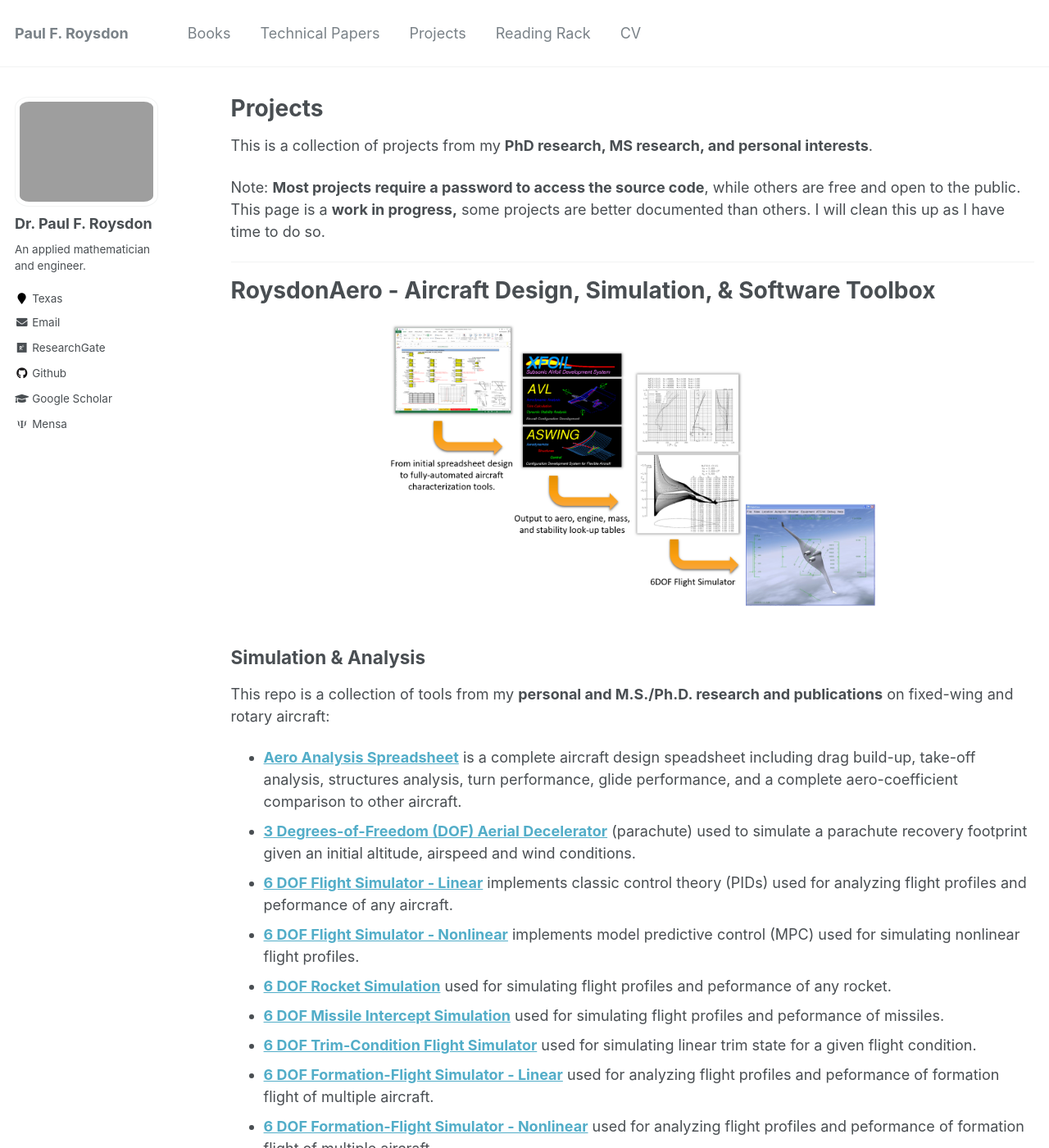
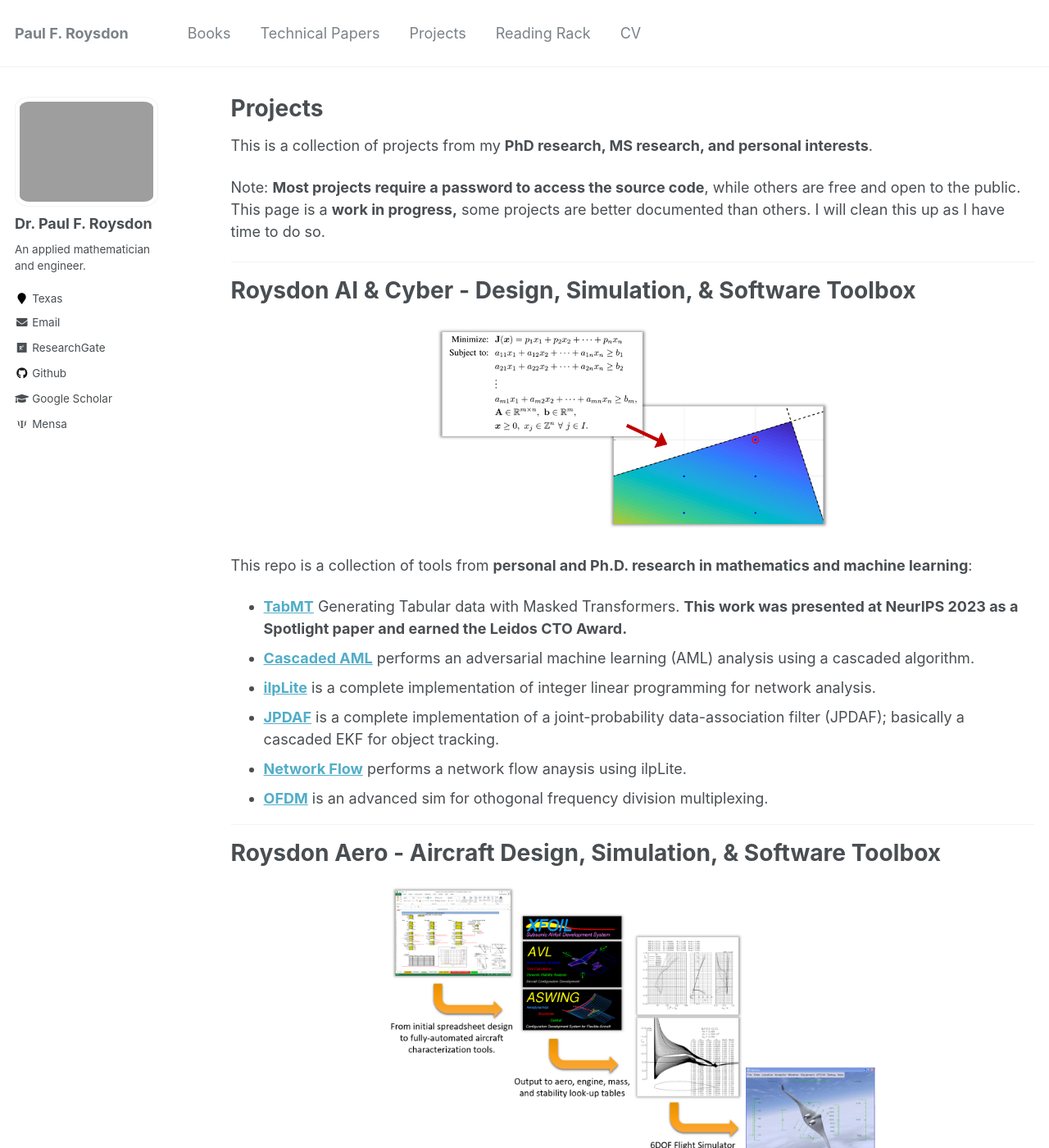
Before and after one commit to pfroysdon/pfroysdon.github.io, a Jekyll site: the page built from _pages/projects.md, in a window 1280 px wide and 1400 px high. Shown: the whole window at 82% size. Built offline with Jekyll 4.4.1, drawn with Linux system fonts in a browser that asks for light colours; some web fonts are replaced; some of the changed text lies outside the part shown.

Commit message:
Update projects.md

```diff
--- a/_pages/projects.md
+++ b/_pages/projects.md
@@ -13,9 +13,23 @@ This is a collection of projects from my **PhD research, MS research, and person
 Note: **Most projects require a password to access the source code**, while others are free and open to the public.  This page is a **work in progress,** some projects are better documented than others.  I will clean this up as I have time to do so.
 
 
+-----------------------------------------------------------------------------------
+# Roysdon AI & Cyber - Design, Simulation, & Software Toolbox
+<p align="center">
+	<img width="500" img src="/images/ILP_Lite_Main.png">
+</p>
+
+This repo is a collection of tools from **personal and Ph.D. research in mathematics and machine learning**:
+- [**TabMT**](https://github.com/pfroysdon/projects/blob/main/applied_math/tabmt) Generating Tabular data with Masked Transformers. **This work was presented at NeurIPS 2023 as a Spotlight paper and earned the Leidos CTO Award.**
+- [**Cascaded AML**](https://github.com/pfroysdon/projects/blob/main/applied_math/cascaded_aml) performs an adversarial machine learning (AML) analysis using a cascaded algorithm.
+- [**ilpLite**](https://github.com/pfroysdon/projects/blob/main/applied_math/ilp_lite) is a complete implementation of integer linear programming for network analysis.
+- [**JPDAF**](https://github.com/pfroysdon/projects/blob/main/applied_math/jpdaf) is a complete implementation of a joint-probability data-association filter (JPDAF); basically a cascaded EKF for object tracking.
+- [**Network Flow**](https://github.com/pfroysdon/projects/blob/main/applied_math/network_flow) performs a network flow anaysis using ilpLite.
+- [**OFDM**](https://github.com/pfroysdon/projects/blob/main/applied_math/ofdm) is an advanced sim for othogonal frequency division multiplexing.
+
 
 -----------------------------------------------------------------------------------
-# RoysdonAero - Aircraft Design, Simulation, & Software Toolbox
+# Roysdon Aero - Aircraft Design, Simulation, & Software Toolbox
 <p align="center">
 	<img width="600" img src="/images/aircraft_design_toolbox2.png">
 </p>
@@ -47,24 +61,8 @@ This repo is a collection of tools from my **personal and M.S./Ph.D. research an
 - [**On-screen Display (Software & GUI)**](https://github.com/pfroysdon/projects/blob/main/aerospace/on_screen_display) is real-time embedded software used to display real-time flight parameters to a heads-up-display.
 
 
-
 -----------------------------------------------------------------------------------
-# RoysdonCyber - Design, Simulation, & Software Toolbox
-<p align="center">
-	<img width="500" img src="/images/ILP_Lite_Main.png">
-</p>
-
-This repo is a collection of tools from **personal and Ph.D. research in mathematics and machine learning**:
-- [**Cascaded AML**](https://github.com/pfroysdon/projects/blob/main/applied_math/cascaded_aml) performs an adversarial machine learning (AML) analysis using a cascaded algorithm.
-- [**ilpLite**](https://github.com/pfroysdon/projects/blob/main/applied_math/ilp_lite) is a complete implementation of integer linear programming for network analysis.
-- [**JPDAF**](https://github.com/pfroysdon/projects/blob/main/applied_math/jpdaf) is a complete implementation of a joint-probability data-association filter (JPDAF); basically a cascaded EKF for object tracking.
-- [**Network Flow**](https://github.com/pfroysdon/projects/blob/main/applied_math/network_flow) performs a network flow anaysis using ilpLite.
-- [**OFDM**](https://github.com/pfroysdon/projects/blob/main/applied_math/ofdm) is an advanced sim for othogonal frequency division multiplexing.
-
-
-
------------------------------------------------------------------------------------
-# RoysdonNav - Navigation System Design, Simulation, & Software Toolbox
+# Roysdon Nav - Navigation System Design, Simulation, & Software Toolbox
 <p align="center">
 	<img width="500" img src="/images/navigation_toolbox2.png">
 </p>
@@ -118,9 +116,8 @@ This repo is a collection of random projects:
 - [**Greenhouse**](https://github.com/pfroysdon/projects/blob/main/musings/greenhouse) is a complete build guide with blueprints for 10'x12' floating panel greenhouse that can be built using common tools and materials sourced from any home-improvement store.
 
 
-
 -----------------------------------------------------------------------------------
-# RoysdonWatchCo
+# Roysdon Watch Co
 This repo is a collection of tools for **watchmakers**:
 - [**Beat Rate**](https://github.com/pfroysdon/projects/blob/main/watchmaker/beat_rate) this tool uses recorded audio of a mechanical watch to determine the beat rate and phase of the balance.  Beat error results in a watch running fast or slow.  This enables the precise adjustment of a mechanical watch to reduce beat error.
 - [**Guilloche CAD/CAM**](https://github.com/pfroysdon/projects/blob/main/watchmaker/guilloche) this toolbox generates complex geometric patterns for wrist watch dials, and then generates the tool paths and g-code (machine code) for use on a CNC mill.
```
